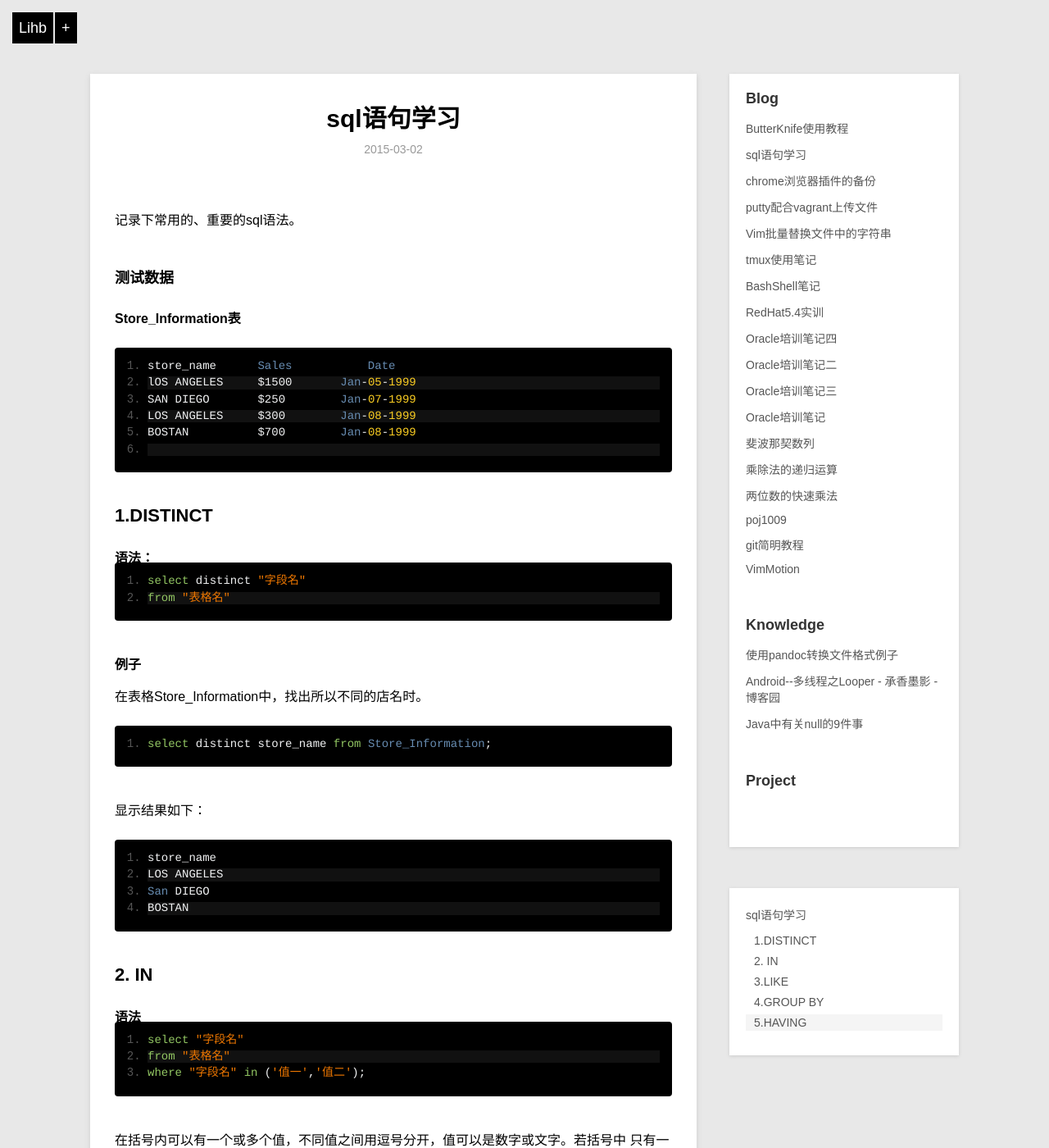
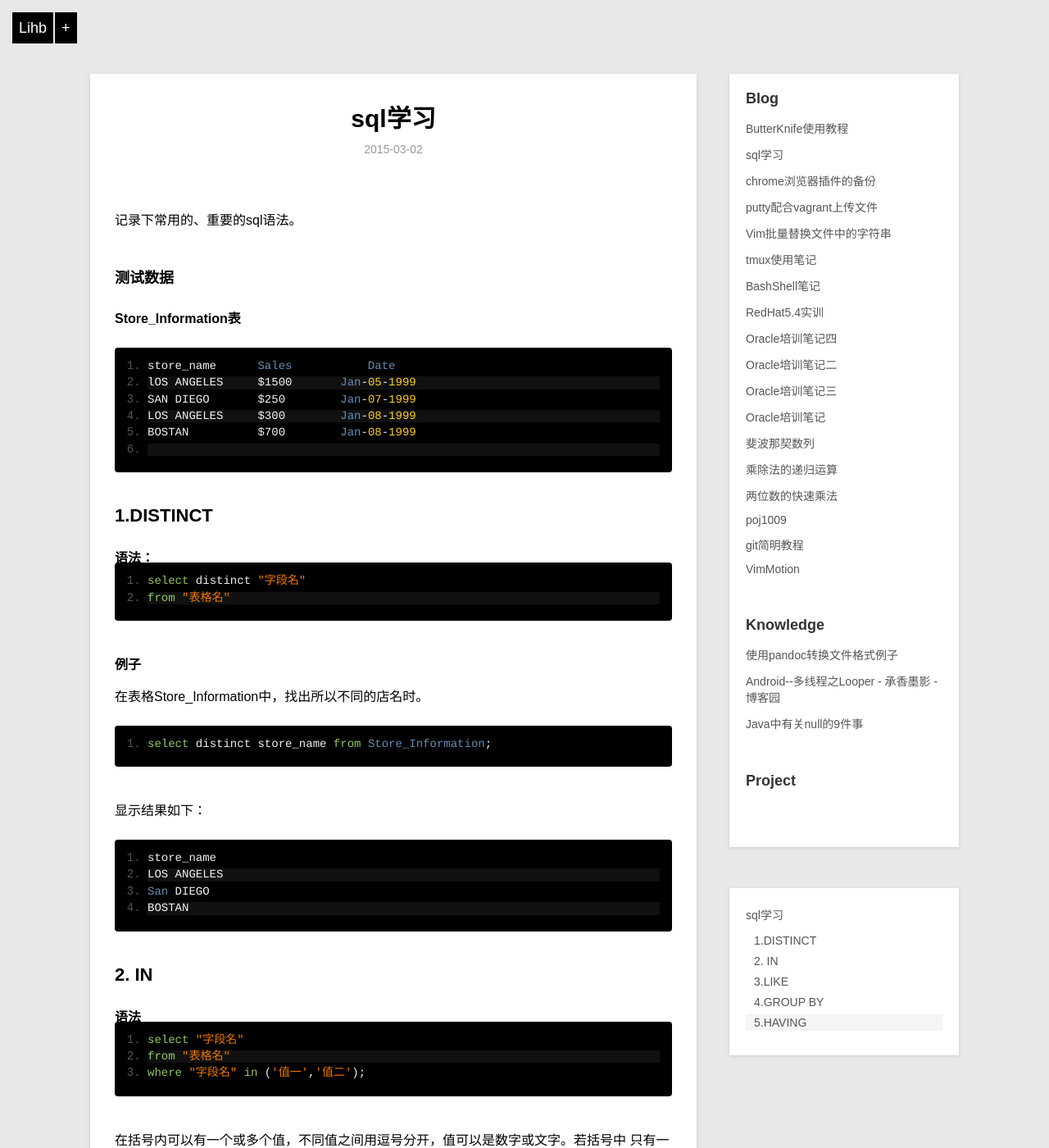
Before and after one commit to lihb/lihb.github.com, a Jekyll site: the page built from _posts/blog/2015-03-02-sql学习.md, in a window 1280 px wide and 1400 px high. Shown: the whole window at 82% size. Built offline with Jekyll 4.4.1, drawn with Linux system fonts in a browser that asks for light colours; Markdown is read by kramdown in place of the engine named in the settings.

Commit message:
更改文章名称

```diff
--- a/_posts/blog/2015-03-02-sql语句学习.md
+++ b/_posts/blog/2015-03-02-sql学习.md
@@ -1,7 +1,7 @@
 ---
 layout: post
-title: sql语句学习
-description: 复习常用sql语句。。
+title: sql学习
+description: 复习常用sql语法。。
 category: blog
 ---
 
```
